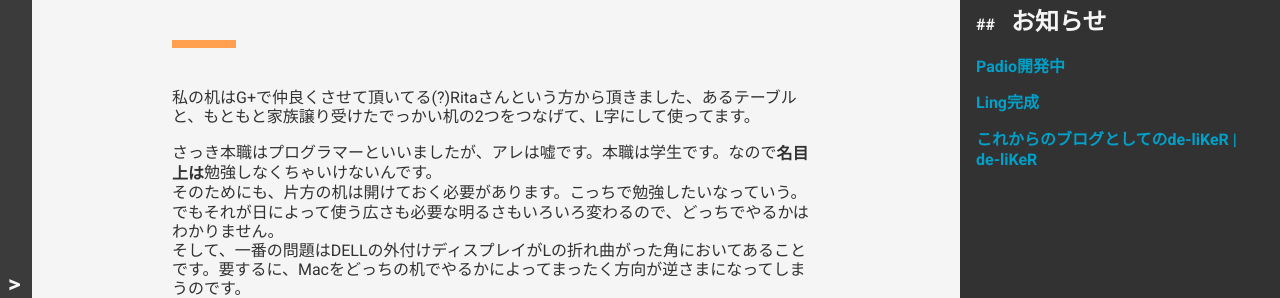
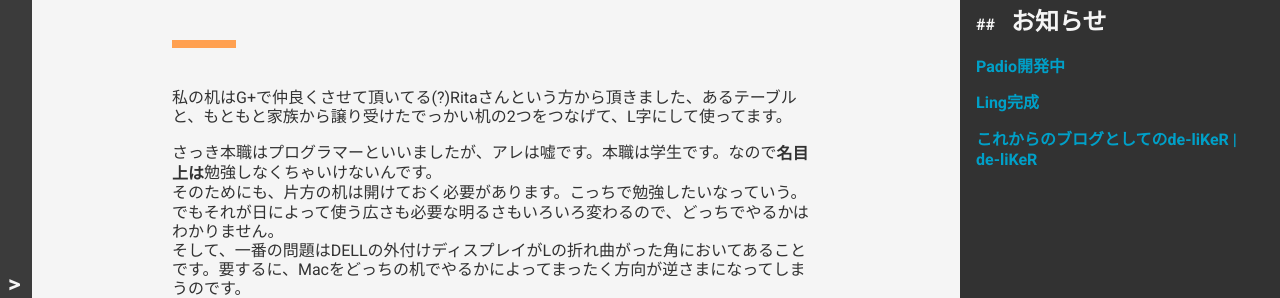
Before and after one commit to CreatorQsF/creatorqsf.github.io, a Jekyll site: the page built from _posts/2015-12-02-where-is-the-best-position-for-dual-display.md, in a window 1280 px wide and 900 px high, scrolled down 656 px. Shown: the part 172-470 px from the top of the window. Built offline with Jekyll 4.4.1, drawn with Linux system fonts in a browser that asks for light colours.

Commit message:
2015/12/05

```diff
--- a/_posts/2015-12-02-where-is-the-best-position-for-dual-display.md
+++ b/_posts/2015-12-02-where-is-the-best-position-for-dual-display.md
@@ -21,7 +21,7 @@ title: デュアルディスプレイの最適な場所ってどこだろう。
 
 ***
 
-私の机はG+で仲良くさせて頂いてる(?)Ritaさんという方から頂きました、あるテーブルと、もともと家族譲り受けたでっかい机の2つをつなげて、L字にして使ってます。
+私の机はG+で仲良くさせて頂いてる(?)Ritaさんという方から頂きました、あるテーブルと、もともと家族から譲り受けたでっかい机の2つをつなげて、L字にして使ってます。
 
 さっき本職はプログラマーといいましたが、アレは嘘です。本職は学生です。なので**名目上は**勉強しなくちゃいけないんです。
 そのためにも、片方の机は開けておく必要があります。こっちで勉強したいなっていう。でもそれが日によって使う広さも必要な明るさもいろいろ変わるので、どっちでやるかはわかりません。
```
Also changed, not shown: _posts/2015-12-02-new-iphone-fake.md (+1 -1 lines).
